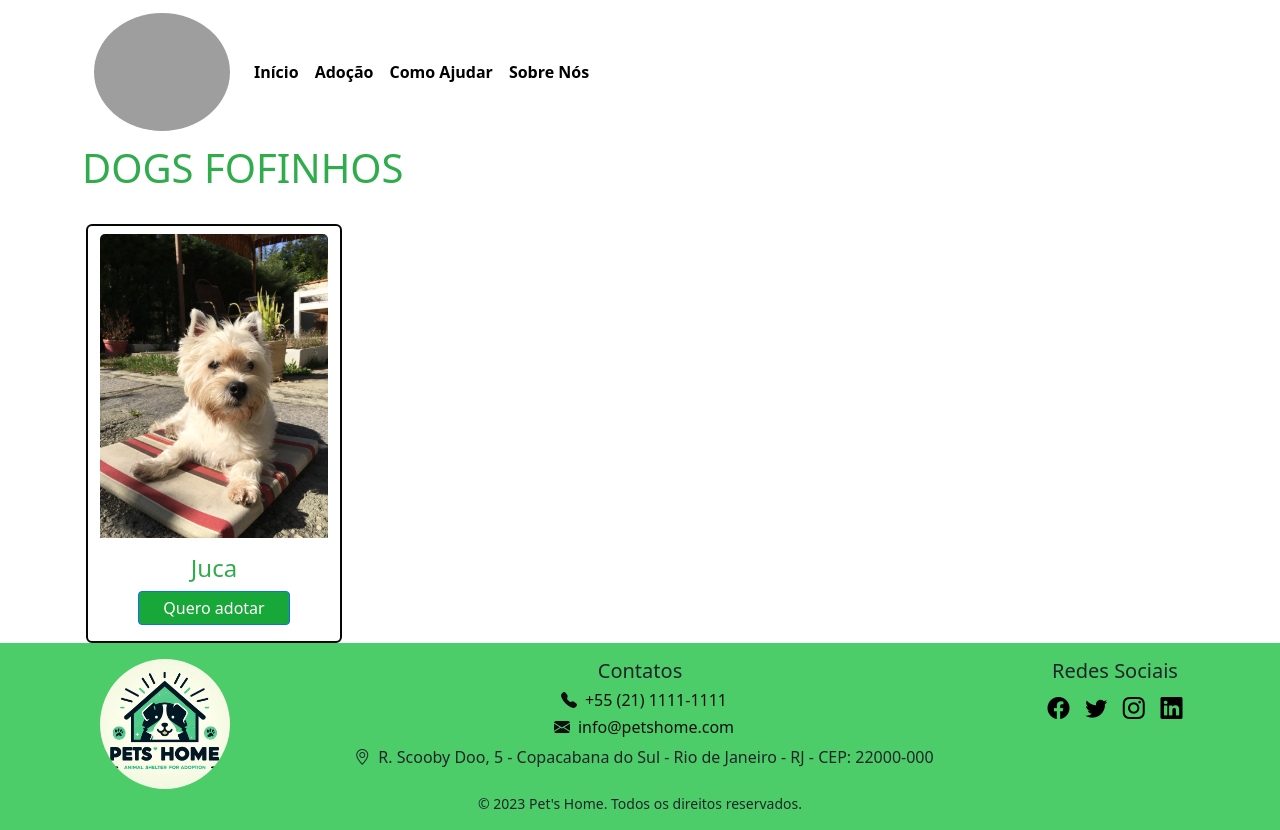
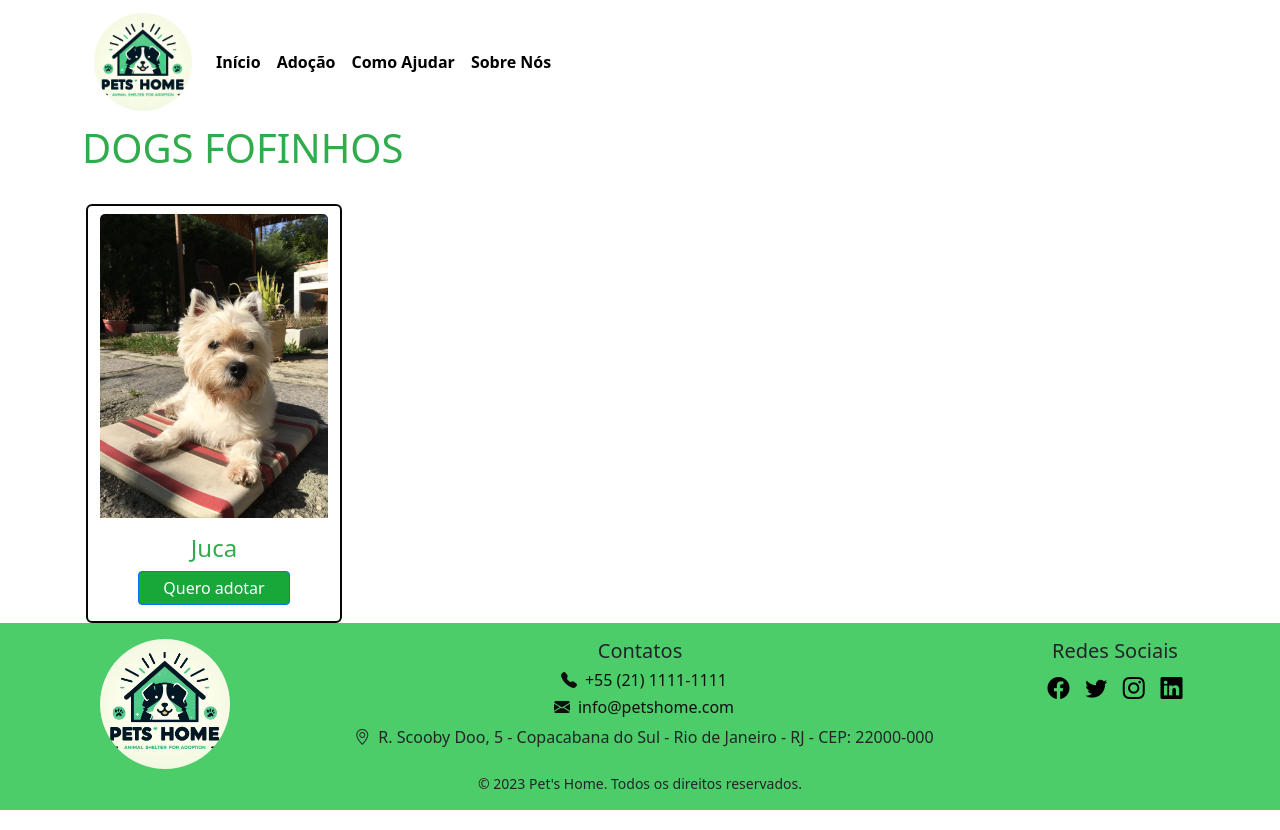
Before and after one commit to andradeju/projeto_final_python_pets_home, a Django app: page /adocao/ in a window 1280 px wide. Run offline with Django 4.2, Linux system fonts and the light colour scheme; some libraries are stand-ins or nearby versions; grey boxes are pictures that could not be loaded.

Commit message:
:construction: Nav

```diff
--- a/projeto_pets_home/base/templates/nav.html
+++ b/projeto_pets_home/base/templates/nav.html
@@ -1,8 +1,9 @@
+{% block content %}
 <header>
-  <nav class="navbar navbar-expand-xl bg-body">
-      <div class="container-fluid">
+  <nav class="navbar navbar-expand-sm responsive-navbar-nav">
+      <div class="container">
         <a class="navbar-brand" href="#">
-          <img src="../static/images/logo-petshome.jpeg" alt="logo" width="136" height="118" style="border-radius: 50%">
+          <img class="img-logo" src="../static/images/logo_pets-home.jpeg" alt="logo">
         </a>
         <button class="navbar-toggler" type="button" data-bs-toggle="collapse" data-bs-target="#navbarNav" aria-controls="navbarNav" aria-expanded="false" aria-label="Toggle navigation">
           <span class="navbar-toggler-icon"></span>
@@ -26,3 +27,4 @@
       </div>
     </nav>
 </header>
+{% endblock %}
```
